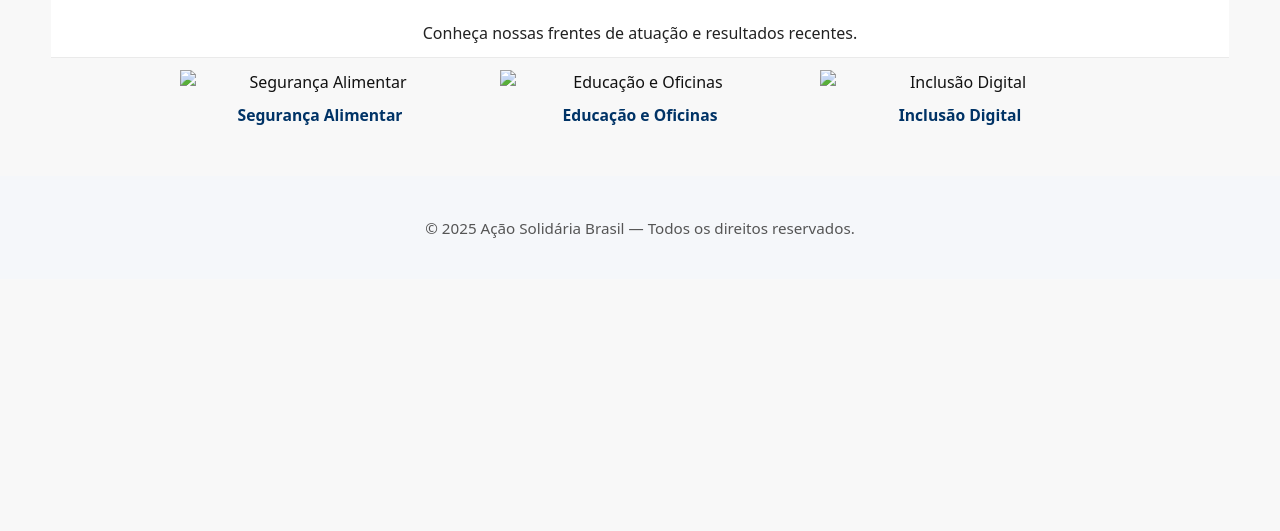
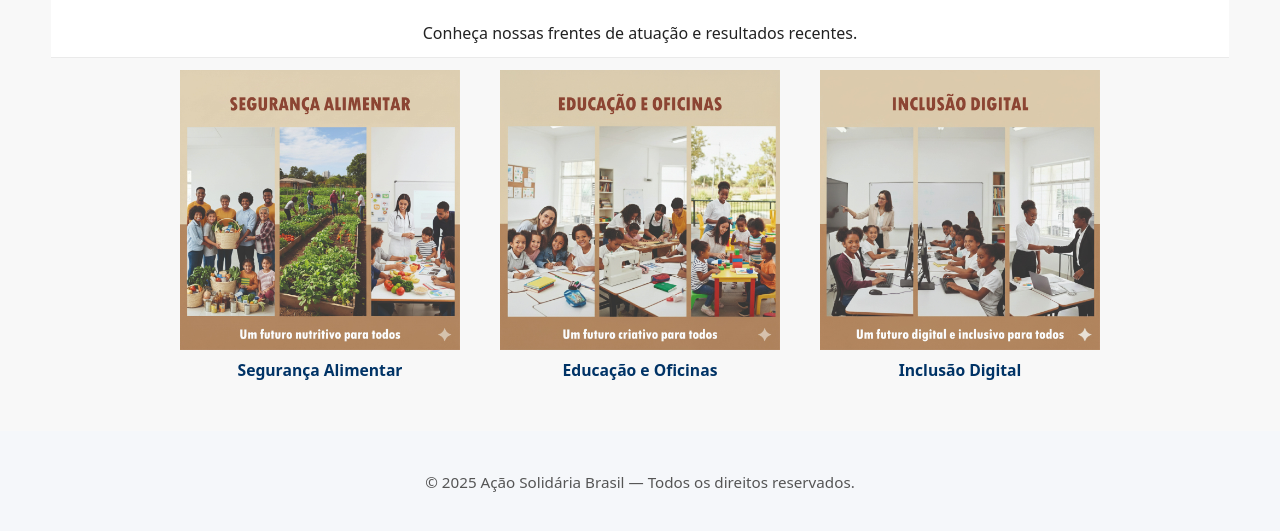
Before and after one commit to DouglasCardoso26/acao-solidaria-brasil-atv2, a plain HTML site: page projetos.html in a window 1280 px wide. Shown: the part 159-690 px from the top of the page. Drawn offline with Linux system fonts and the light colour scheme.

Commit message:
Update projetos.html

```diff
--- a/projetos.html
+++ b/projetos.html
@@ -72,15 +72,15 @@
   <section id="galeria-projetos" aria-labelledby="tit-projetos">
     <div class="grid-projetos">
       <figure>
-        <img loading="lazy" src="assets/media/INDE_3.jpg" alt="Segurança Alimentar">
+        <img loading="lazy" src="assets/INDE_3.jpg" alt="Segurança Alimentar">
         <figcaption>Segurança Alimentar</figcaption>
       </figure>
       <figure>
-        <img loading="lazy" src="assets/media/INDE_2.jpg" alt="Educação e Oficinas">
+        <img loading="lazy" src="assets/INDE_2.jpg" alt="Educação e Oficinas">
         <figcaption>Educação e Oficinas</figcaption>
       </figure>
       <figure>
-        <img loading="lazy" src="assets/media/INDE_1.jpg" alt="Inclusão Digital">
+        <img loading="lazy" src="assets/INDE_1.jpg" alt="Inclusão Digital">
         <figcaption>Inclusão Digital</figcaption>
       </figure>
     </div>
```
